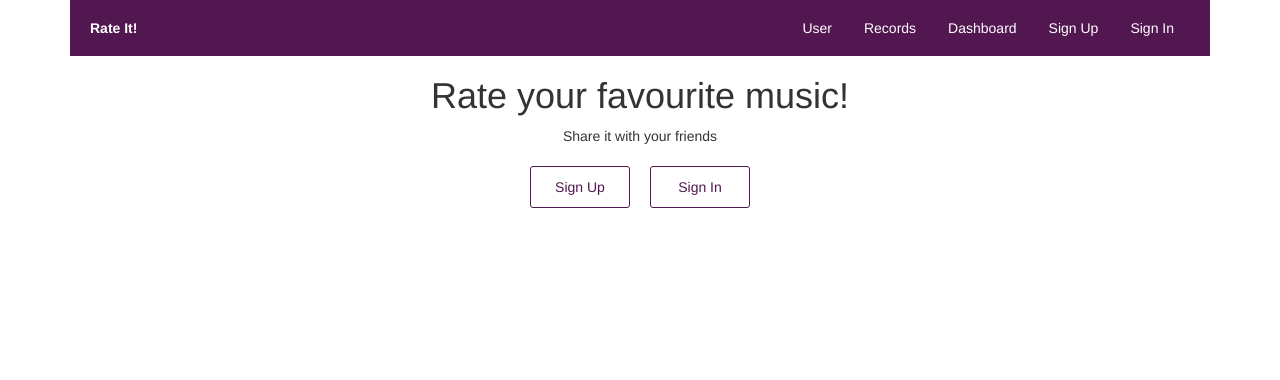
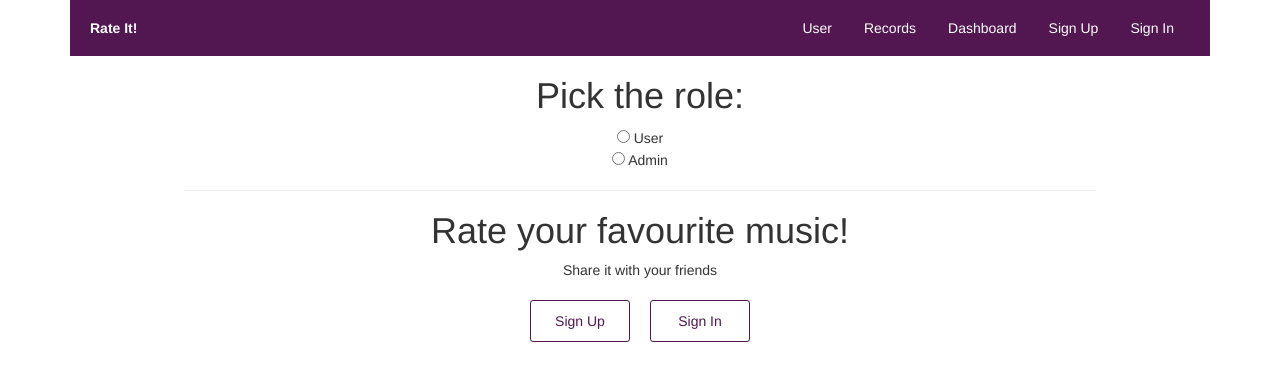
Before and after one commit to Spinarak1/PRI, a Vue app in the folder src/main/frontend/rateit/: page / in a window 1280 px wide. Shown: the top 380 px of the page. Built offline with nearby package versions, Linux system fonts and the light colour scheme; what vue-resource would draw is missing.

Commit message:
vuex update / roles setup

```diff
--- /dev/null
+++ b/src/main/frontend/rateit/src/components/admin/AdminDashboard.vue
@@ -0,0 +1,20 @@
+<template>
+  <div id="dashboard">
+    <h1>That's the admin dashboard!</h1>
+    <p>You should only get here if you're authenticated!</p>
+  </div>
+</template>
+
+<script>
+
+</script>
+
+<style scoped>
+  h1, p {
+    text-align: center;
+  }
+
+  p {
+    color: red;
+  }
+</style>
--- a/src/main/frontend/rateit/src/components/header/Header.vue
+++ b/src/main/frontend/rateit/src/components/header/Header.vue
@@ -24,6 +24,25 @@
     </nav>
   </header>
 </template>
+
+<script>
+  import { eventBus} from "../../main";
+
+  export default {
+    data() {
+      return {
+        role: ''
+      }
+    },
+    // TODO
+    /*created() {
+      eventBus.$on('roleWasChosen', (role) => {
+        this.role = role;
+        console.log(`Poszlo ${role}`);
+      })
+    }*/
+  }
+</script>
 
 <style scoped>
   #header {
--- a/src/main/frontend/rateit/src/components/welcome/Welcome.vue
+++ b/src/main/frontend/rateit/src/components/welcome/Welcome.vue
@@ -1,5 +1,23 @@
 <template>
   <div id="welcome">
+    <h1>Pick the role: </h1>
+    <form>
+      <input
+        type="radio"
+        name="role"
+        value="user"
+        v-model="role">
+      User <br>
+      <input
+        type="radio"
+        name="role"
+        value="admin"
+        v-model="role"
+        @click="roleChosen">
+      Admin <br>
+    </form>
+    <p>{{role}}</p>
+    <hr>
     <h1>Rate your favourite music!</h1>
     <p>Share it with your friends</p>
     <div class="cta">
@@ -8,6 +26,23 @@
     </div>
   </div>
 </template>
+
+<script>
+  import { eventBus } from "../../main";
+
+  export default {
+    data() {
+      return {
+        role: ''
+      }
+    },
+    methods: {
+      roleChosen() {
+        eventBus.$emit('roleWasChosen', this.role)
+      }
+    }
+  }
+</script>
 
 <style scoped>
   #welcome {
@@ -46,4 +81,7 @@
     background-color: #521751;
     color: white;
   }
+  form {
+    text-align: center;
+  }
 </style>
--- a/src/main/frontend/rateit/src/store/modules/users.js
+++ b/src/main/frontend/rateit/src/store/modules/users.js
@@ -1,16 +1,26 @@
+import axios from '../../axios-auth'
 
 const users = {
   state: {
-
+      users: []
   },
   getters: {
-
+    showUsers(state) {
+      return state.users;
+    }
   },
   mutations: {
-
+    setUsers(state, users) {
+      state.users = users;
+    }
   },
   actions: {
-
+    fetchUsers({commit}) {
+      axios.get('/api/users')
+        .then(resp => {
+          commit('setUsers', resp.data);
+        })
+    }
   }
 };
 
```
